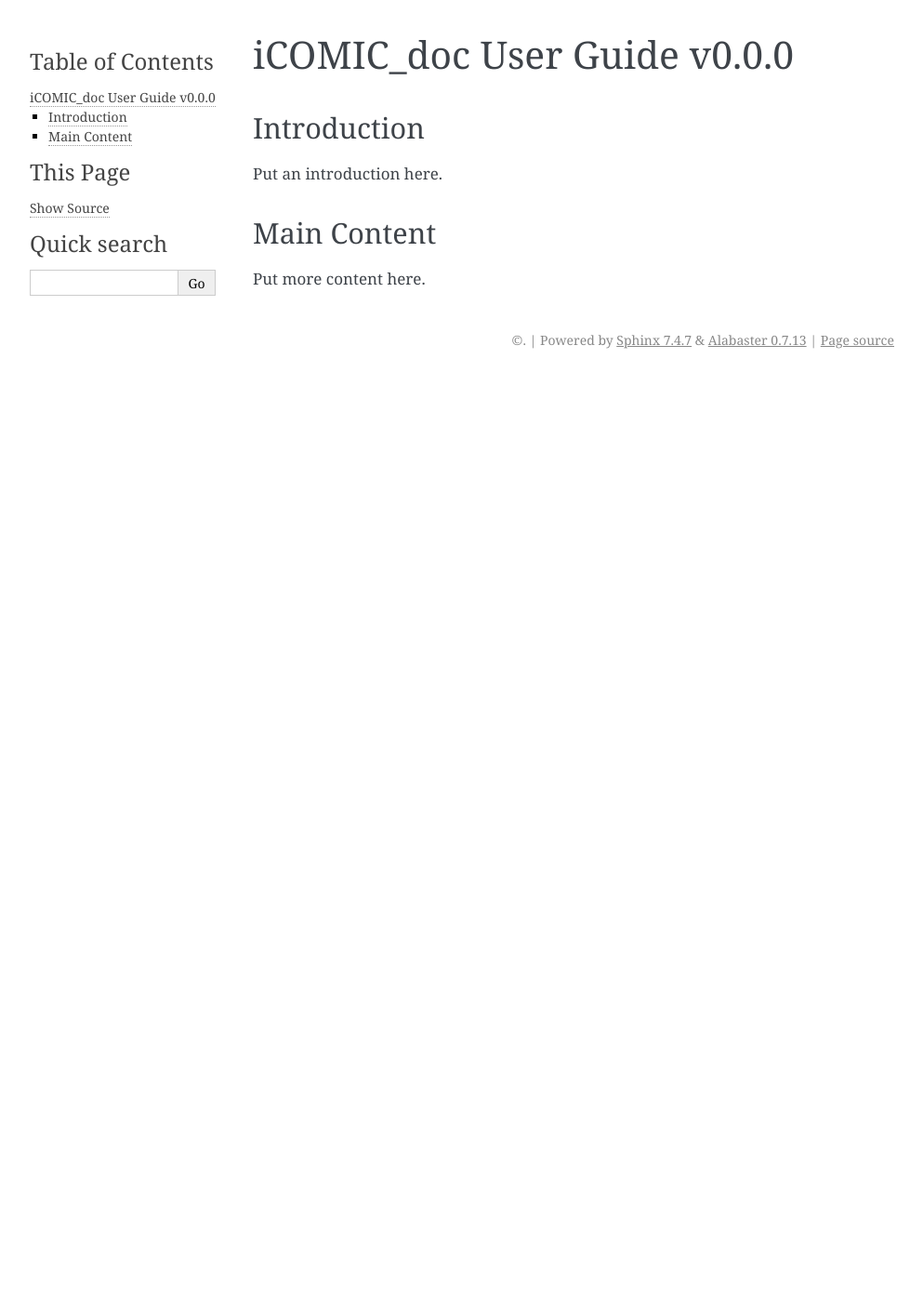
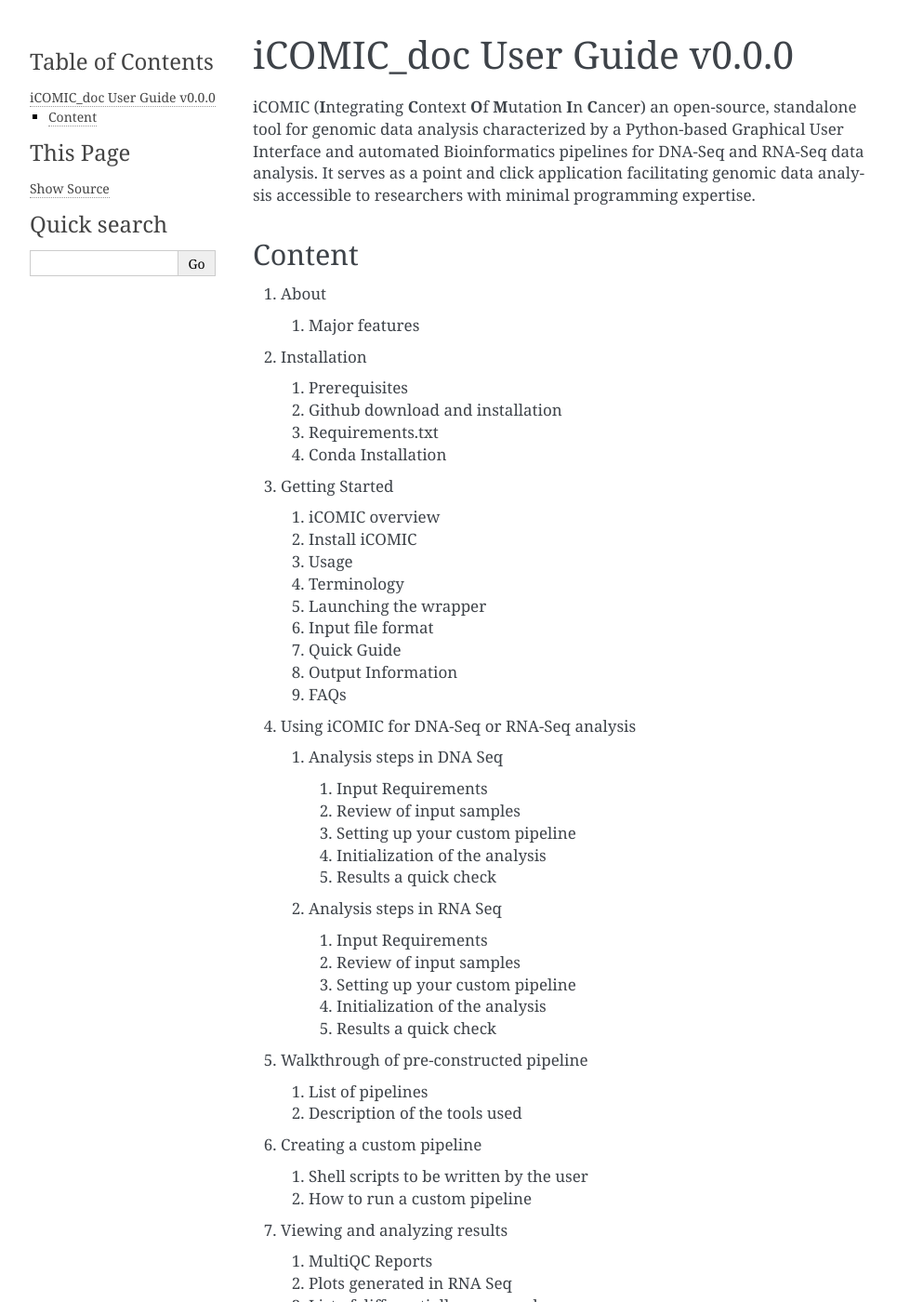
Before and after one commit to anjanaanilkumar1289/iCOMIC_doc, a Sphinx documentation site: the page built from docs/user-guide.md, in a window 1280 px wide and 1400 px high. Shown: the whole window at 93% size, without its empty margins (148-1141 px from the left). Built offline with Sphinx 7.4.7, drawn with Linux system fonts in a browser that asks for light colours; pages that are not in the unit, such as notebooks, are missing from menus; some of the changed text lies outside the part shown.

Commit message:
Update user-guide.md

```diff
--- a/docs/user-guide.md
+++ b/docs/user-guide.md
@@ -1,7 +1,74 @@
 # iCOMIC_doc User Guide v0.0.0
 
-## Introduction
-Put an introduction here.
 
-## Main Content
-Put more content here.
+iCOMIC (**I**ntegrating **C**ontext **O**f **M**utation **I**n **C**ancer) an open-source, standalone tool for genomic data analysis characterized by a Python-based Graphical User Interface and automated Bioinformatics pipelines for DNA-Seq and RNA-Seq data analysis. It serves as a point and click application facilitating genomic data analysis accessible to researchers with minimal programming expertise.
+
+## Content
+
+
+
+ 1. About
+	1. Major features
+ 2. Installation
+	1. Prerequisites
+	2. Github download and installation
+	3. Requirements.txt
+	4. Conda Installation
+ 3. Getting Started
+	1. iCOMIC overview
+	2. Install iCOMIC
+	3. Usage
+	4. Terminology
+	5. Launching the wrapper
+	6. Input file format
+	7. Quick Guide
+	8. Output Information
+	9. FAQs
+ 4. Using iCOMIC for DNA-Seq or RNA-Seq analysis
+	1. Analysis steps in DNA Seq
+		1. Input Requirements
+		2. Review of input samples
+		3. Setting up your custom pipeline
+		4. Initialization of the analysis
+		5. Results a quick check
+	2. Analysis steps in RNA Seq
+		1. Input Requirements
+		2. Review of input samples
+		3. Setting up your custom pipeline
+		4. Initialization of the analysis
+		5. Results a quick check
+
+ 5. Walkthrough of pre-constructed pipeline
+	1. List of pipelines
+	2. Description of the tools used
+
+ 6. Creating a custom pipeline
+
+	 1. Shell scripts to be written by the user
+	 2. How to run a custom pipeline
+
+ 7. Viewing and analyzing results
+	 1.  MultiQC Reports
+	 2. Plots generated in RNA Seq
+	 3. List of differentially expressed genes
+	 4. Variants in DNA Seq
+	 5. Annotated variants in DNA Seq
+
+ 8. Gallery
+	 1. Screenshots
+	 2. GIF
+
+  9. Case examples
+	 1. Installation
+	 2. Configuring iCOMIC
+	 3. Analysis using test data WGS
+	 4. Analysis using test data RNA Seq
+	 5. Results
+
+
+  10. Troubleshooting runtime issues
+	  1. FAQs
+
+  11. Changelog
+
+  12. Glossary
```
